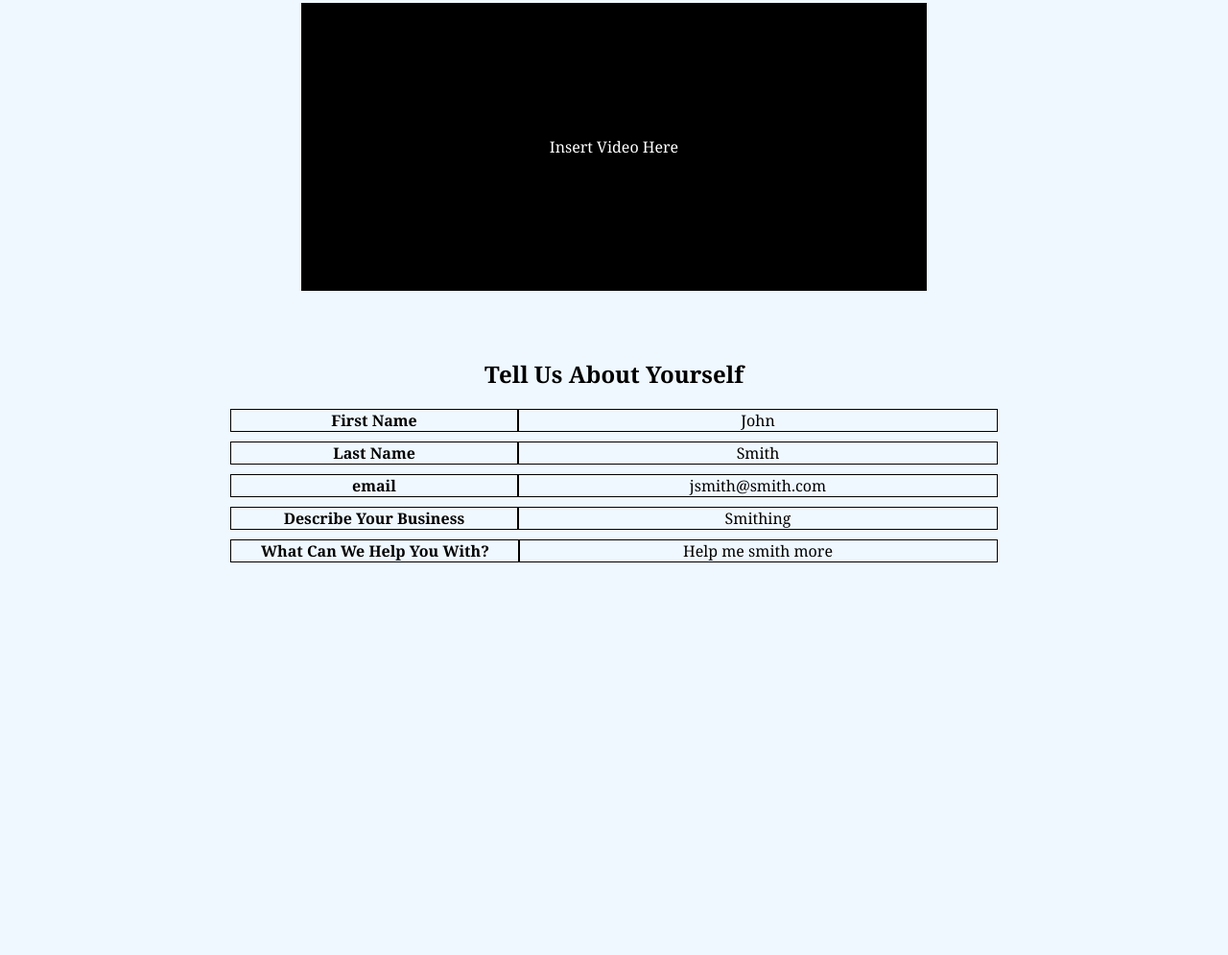
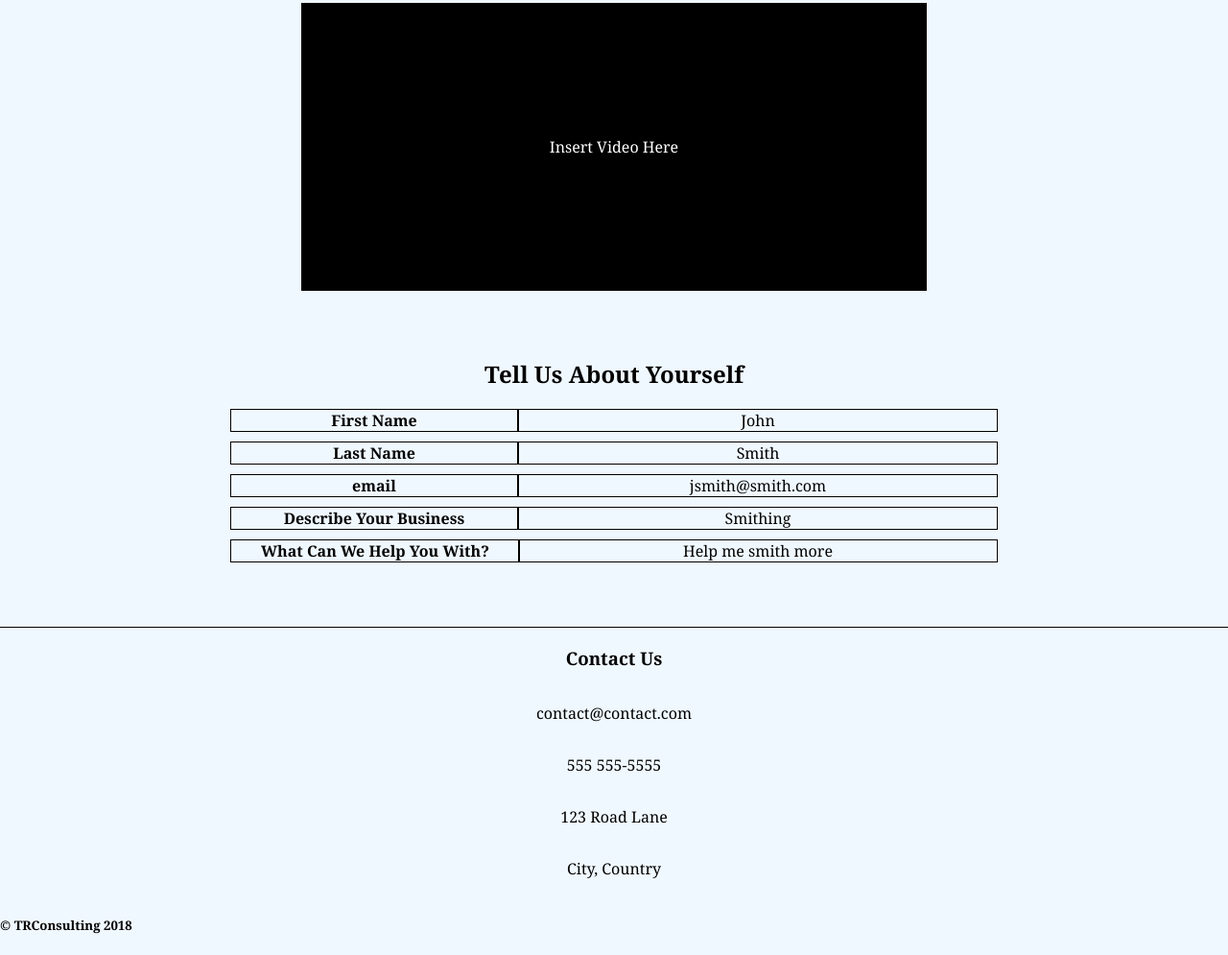
Before and after one commit to mbeveridge625/TRConsulting, a plain HTML site: page index.html in a window 1280 px wide. Shown: the part 319-1314 px from the top of the page at 96% size. Before the commit the page ends 972 px from the top, so only its background shows below. Drawn offline with Linux system fonts and the light colour scheme.

Commit message:
first draft

```diff
--- a/index.html
+++ b/index.html
@@ -8,7 +8,7 @@
   <body>
     <header>
       <div class="logo">
-        <h2>Insert Logo Here</h2>
+        <h2>[Insert Logo Here]</h2>
         <h3>TR Consulting: Developing Your Future</h2>
       </div>
       <div class="nav">
@@ -51,6 +51,14 @@
     </main>
 
     <footer>
+      <div class="end">
+        <h3>Contact Us</h3>
+        <p>contact@contact.com</p>
+        <p>555 555-5555</p>
+        <p>123 Road Lane</p>
+        <p>City, Country</p>
+      </div>
+      <h5>&copy TRConsulting 2018</h5>
     </footer>
 
   </body>
--- a/resources/style.css
+++ b/resources/style.css
@@ -12,7 +12,6 @@ header{
   border-bottom: 2px solid black;
   width: 100%;
   height: 70px;
-  font-weight: normal;
 }
 
 .logo{
@@ -26,6 +25,7 @@ header{
   border-right: 1px solid black;
   padding-right: 10px;
   margin-right: 20px;
+  font-weight: normal;
 }
 
 .nav{
@@ -96,3 +96,16 @@ main{
   flex-direction: column;
   width: 500px;
 }
+
+/*Footer styles*/
+.end{
+  display: flex;
+  flex-direction: column;
+  justify-content: space-around;
+  align-items: center;
+  border-top: 1px solid black;
+}
+
+footer h5{
+  align-items: flex-start;
+}
```
